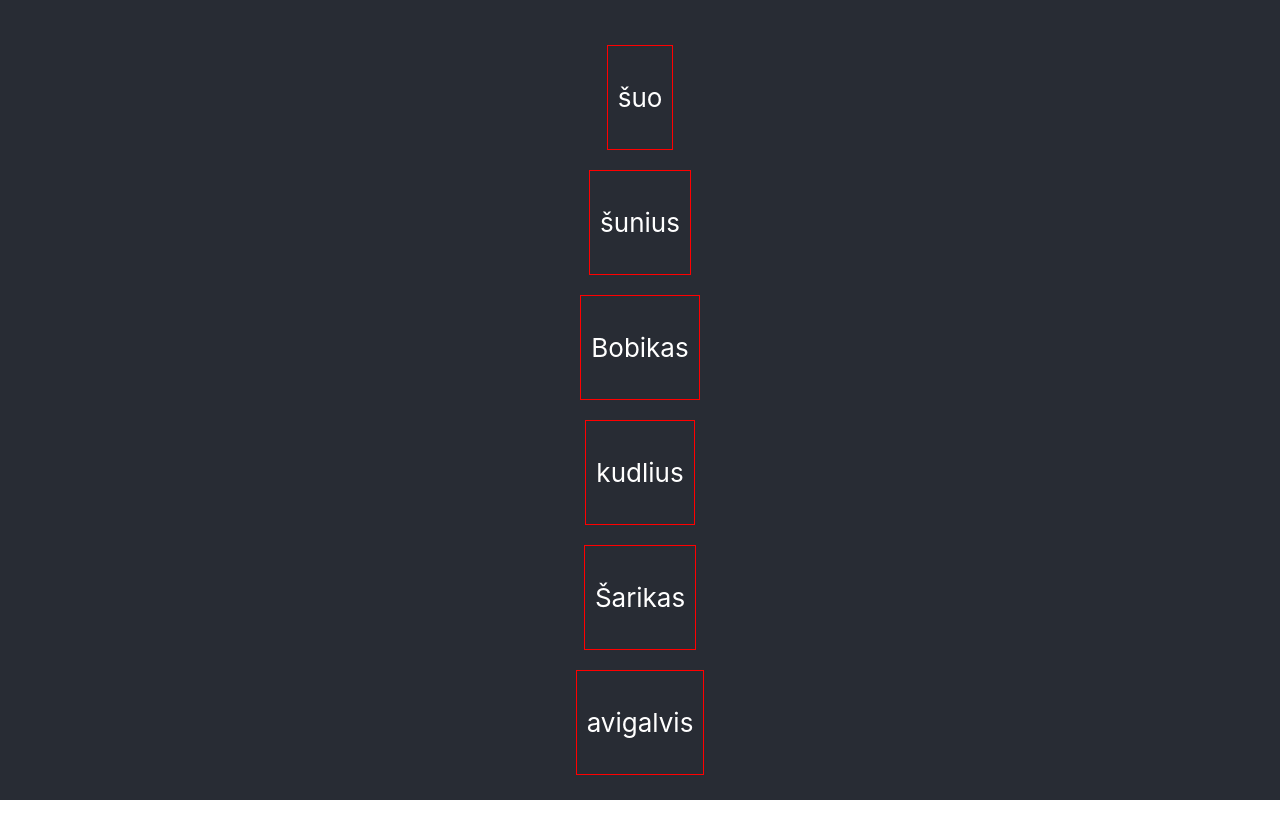
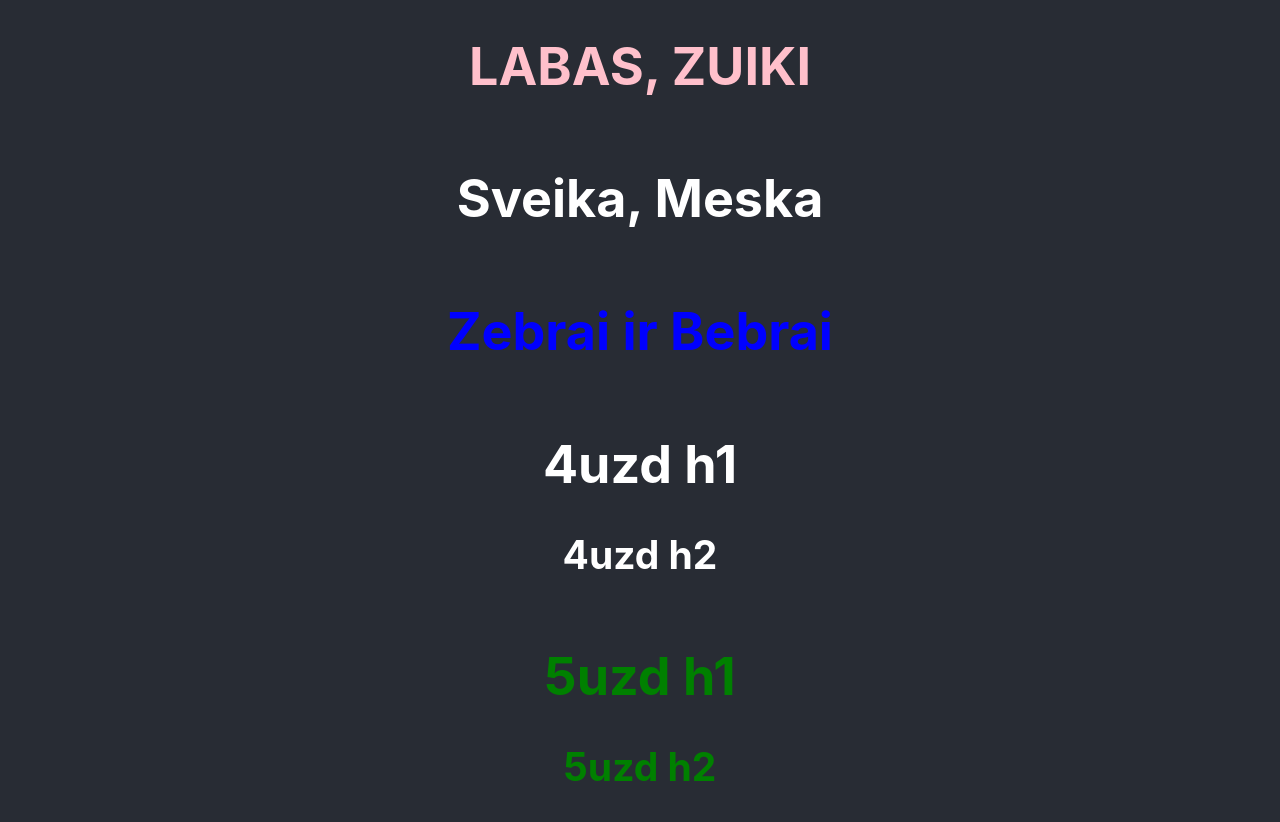
Before and after one commit to QuincyJ1/react-base, a React (Create React App) app: page / in a window 1280 px wide. Before the commit the page ends 800 px from the top, so only its background shows below. Built offline with nearby package versions, Linux system fonts and the light colour scheme.

Commit message:
3uzd update

```diff
--- a/src/App.jsx
+++ b/src/App.jsx
@@ -1,18 +1,21 @@
 import logo from './logo.svg';
 import './App.css';
-import DogSquare from './Components/React-base-list/1uzdList';
-
-
-const dogs = ['šuo', 'šunius', 'Bobikas', 'kudlius', 'Šarikas', 'avigalvis'];
+import Zuikis from './Components/React base/1uzd.jsx'
+import Props from './Components/React base/2uzd';
+import ZebraiBebrai from './Components/React base/3uzd';
+import Tekstas from './Components/React base/4uzd';
+import PenktasUzd from './Components/React base/5uzd';
 
 
 function App() {
   return (
     <div className="App">
       <header className="App-header">
-       {
-        dogs.map((dog, index) => <DogSquare key={index}  dog={dog}/>)
-       }
+      <Zuikis />
+      <Props text='Sveika, Meska' />
+      <ZebraiBebrai number='1' />
+      <Tekstas text1='4uzd h1' text2='4uzd h2' />
+      <PenktasUzd txt1='5uzd h1' txt2='5uzd h2' clr='green'/>
       </header>
     </div>
   );
--- a/src/Components/React base/3uzd.jsx
+++ b/src/Components/React base/3uzd.jsx
@@ -1,22 +1,27 @@
 function ZebraiBebrai ({ number }) {
 
-    if (number === '1') {
+    const color = number === '1' ? 'blue' : 'red';
 
-    return (<div>
-    <h1 style={{color: 'blue'}}>Zebrai ir Bebrai</h1>
-    </div>
-    );
-} else if (number === '2') {
-    return (<div>
-    <h1 style={{color: 'pink'}}>Zebrai ir Bebrai</h1>
-    </div>
-    );
-} else {
-    return ( <div>
-    <h1>Zebrai ir Bebrai</h1>
-    </div>
-    );
-}
+    return (
+        <h1 style={{color: color}}>Zebrai ir Bebrai</h1>
+    )
+//     if (number === '1') {
+
+//     return (<div>
+//     <h1 style={{color: 'blue'}}>Zebrai ir Bebrai</h1>
+//     </div>
+//     );
+// } else if (number === '2') {
+//     return (<div>
+//     <h1 style={{color: 'pink'}}>Zebrai ir Bebrai</h1>
+//     </div>
+//     );
+// } else {
+//     return ( <div>
+//     <h1>Zebrai ir Bebrai</h1>
+//     </div>
+//     );
+// }
 }
 
 
```
Also changed, not shown: src/Components/React-base-list/2uzdList.jsx (added, +15 -0 lines), src/React-bast-list.jsx (added, +29 -0 lines), src/react-base.jsx (deleted, +0 -24 lines).
